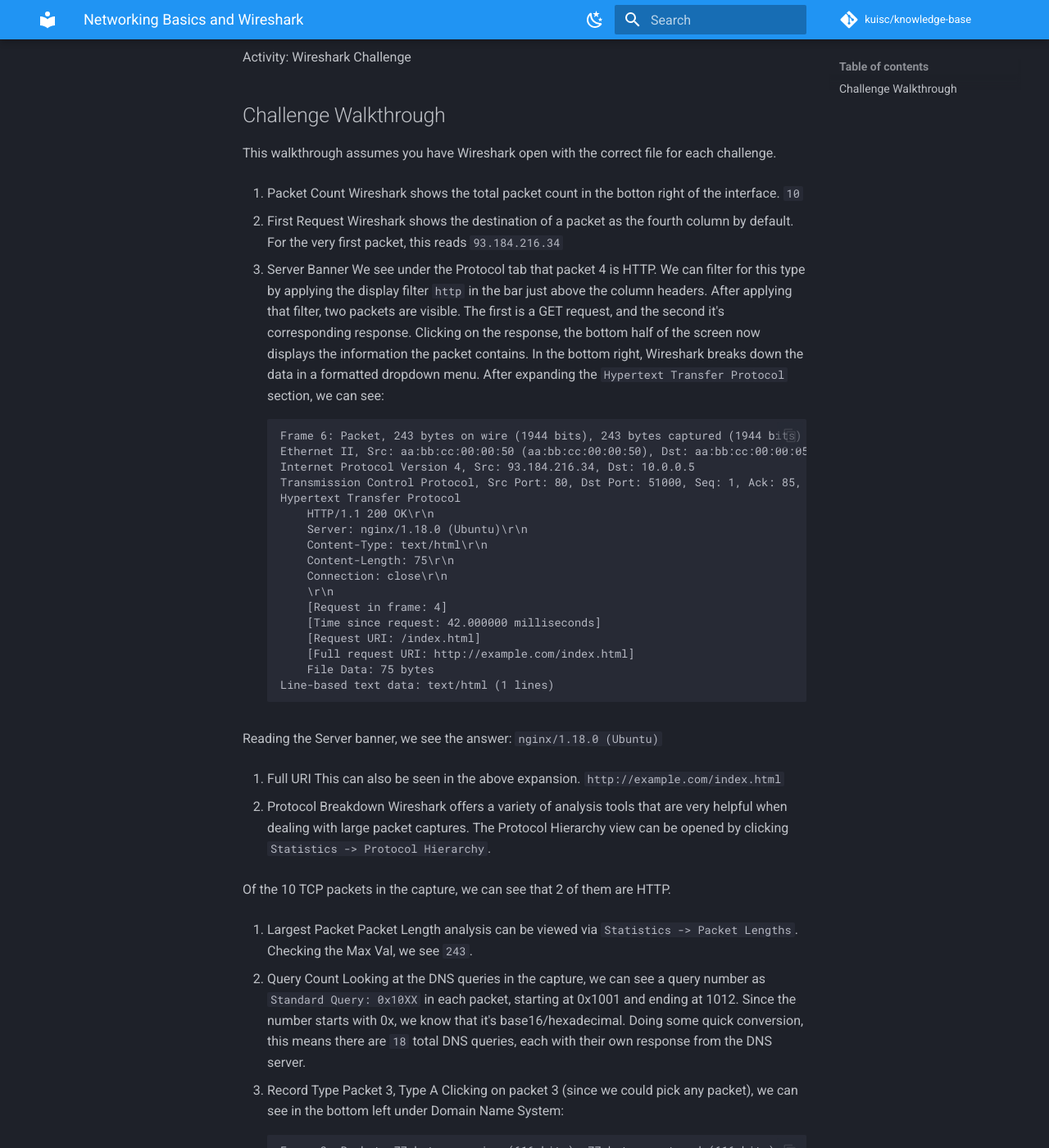
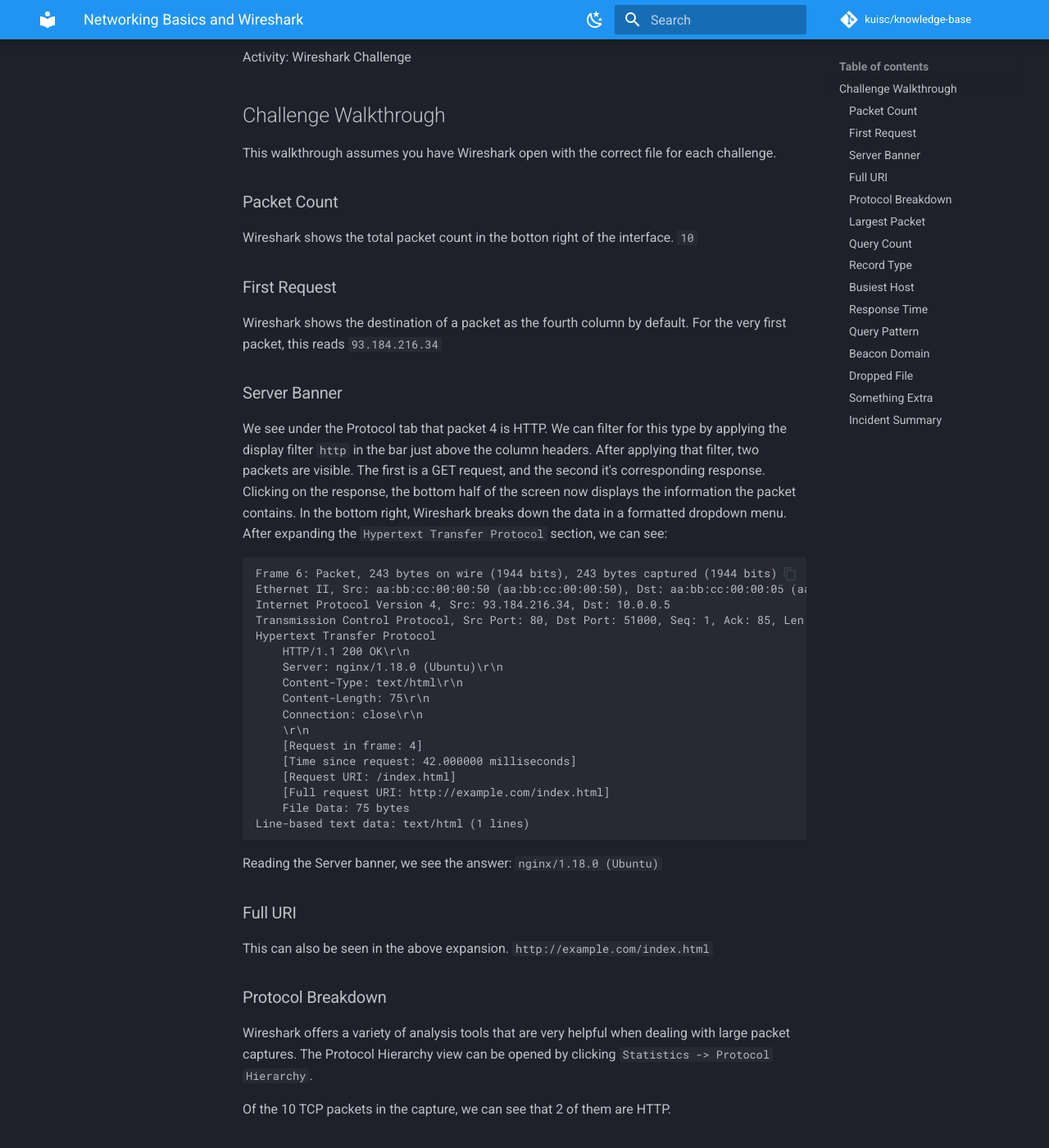
Before and after one commit to KUISC/knowledge-base, an MkDocs documentation site: the page built from docs/meetings/2026-09-16-networking-basics-and-wireshark.md, in a window 1280 px wide and 1400 px high, scrolled down 212 px. Shown: the whole window at 82% size. Built offline with MkDocs 1.6.1 and Material for MkDocs 9.7.7, drawn with Linux system fonts in a browser that asks for light colours; comment, search, counter and statistics services are not loaded; some of the changed text lies outside the part shown.

Commit message:
fixed formatting

```diff
--- a/docs/meetings/2026-09-16-networking-basics-and-wireshark.md
+++ b/docs/meetings/2026-09-16-networking-basics-and-wireshark.md
@@ -8,13 +8,15 @@
 
 This walkthrough assumes you have Wireshark open with the correct file for each challenge.
 
-1. Packet Count
+### Packet Count
+
 Wireshark shows the total packet count in the botton right of the interface. `10`
 
-2. First Request
+### First Request
+
 Wireshark shows the destination of a packet as the fourth column by default. For the very first packet, this reads `93.184.216.34`
 
-3. Server Banner
+### Server Banner
 We see under the Protocol tab that packet 4 is HTTP. We can filter for this type by applying the display filter `http` in the bar just above the column headers.
 After applying that filter, two packets are visible. The first is a GET request, and the second it's corresponding response.
 Clicking on the response, the bottom half of the screen now displays the information the packet contains.
```
Also changed, not shown: other parts of docs/meetings/2026-09-16-networking-basics-and-wireshark.md (+12 -12 lines).
